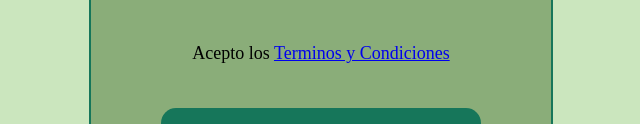
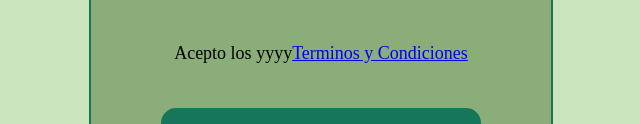
Before and after one commit to Andreasuarez23/trabajo-red-social, a plain HTML site: page RootNetwork/registro.html in a window 1280 px wide. Shown: the part 601-725 px from the top of the page, without its empty margins (319-959 px from the left). Drawn offline with Linux system fonts and the light colour scheme; a web font is replaced by a local one.

Commit message:
probando

```diff
--- a/RootNetwork/registro.html
+++ b/RootNetwork/registro.html
@@ -34,7 +34,7 @@
 
                 <input class="controls" type="password" name="correo"  placeholder="Contraseña"><br>
 
-                <p class="terms"> Acepto los <a href="#">Terminos y Condiciones </a></p>
+                <p class="terms"> Acepto los yyyy<a href="#">Terminos y Condiciones </a></p>
                 <br>
                 <input class="button" type="submit" value="Sign up">
 
```
